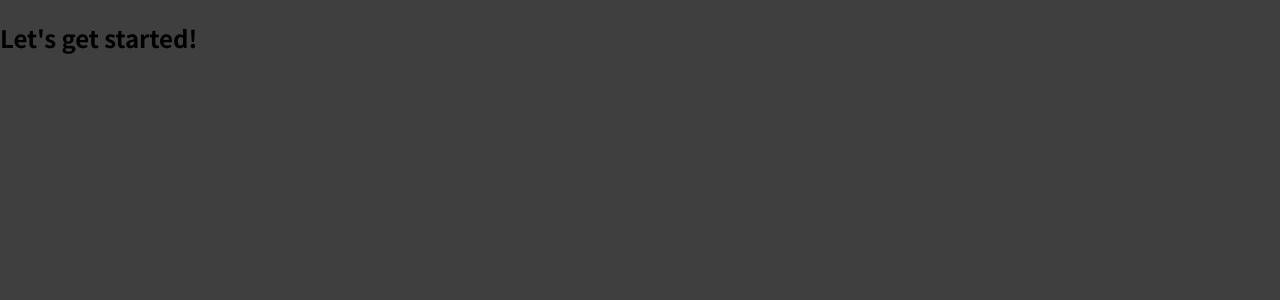
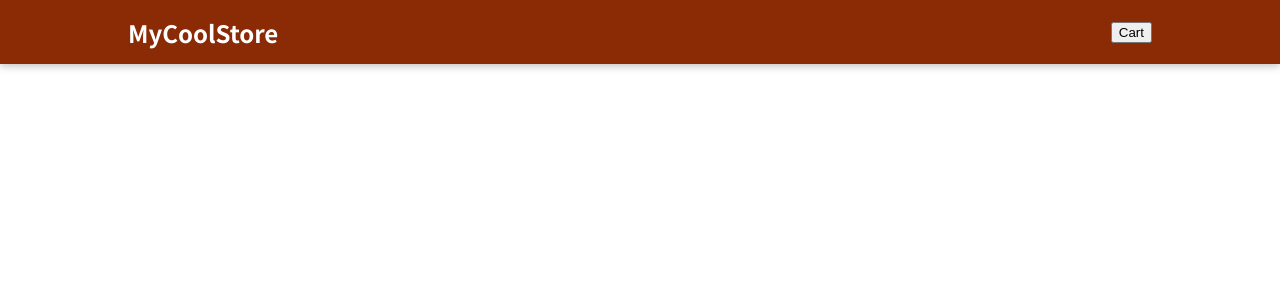
Before and after one commit to DavidPerelman/my-new-cool-store, a React (Create React App) app: page / in a window 1280 px wide. Shown: the top 300 px of the page. Built offline with nearby package versions, Linux system fonts and the light colour scheme.

Commit message:
set Header component

```diff
--- a/src/App.js
+++ b/src/App.js
@@ -1,8 +1,11 @@
+import React, { Fragment } from 'react';
+import Header from './components/UI/Header/Header';
+
 function App() {
   return (
-    <div>
-      <h2>Let's get started!</h2>
-    </div>
+    <Fragment>
+      <Header />
+    </Fragment>
   );
 }
 
--- /dev/null
+++ b/src/components/UI/Header/Header.js
@@ -0,0 +1,15 @@
+import React, { Fragment } from 'react';
+import classes from './Header.module.css';
+
+const Header = () => {
+  return (
+    <Fragment>
+      <header className={classes.header}>
+        <h2>MyCoolStore</h2>
+        <button>Cart</button>
+      </header>
+    </Fragment>
+  );
+};
+
+export default Header;
--- /dev/null
+++ b/src/components/UI/Header/Header.module.css
@@ -0,0 +1,29 @@
+.header {
+  position: fixed;
+  top: 0;
+  left: 0;
+  width: 100%;
+  height: 4rem;
+  background-color: #8a2b06;
+  color: white;
+  display: flex;
+  justify-content: space-between;
+  align-items: center;
+  padding: 0 10%;
+  box-shadow: 0 2px 8px rgba(0, 0, 0, 0.25);
+  z-index: 10;
+}
+
+.main-image {
+  width: 100%;
+  height: 25rem;
+  z-index: 0;
+  overflow: hidden;
+}
+
+.main-image img {
+  width: 110%;
+  height: 100%;
+  object-fit: cover;
+  transform: rotateZ(-5deg) translateY(-4rem) translateX(-1rem);
+}
--- a/src/index.css
+++ b/src/index.css
@@ -10,5 +10,5 @@
 
 body {
   margin: 0;
-  background-color: #3f3f3f;
+  /* background-color: #3f3f3f; */
 }
```
